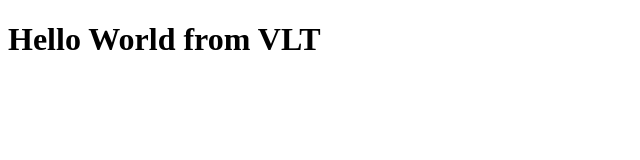
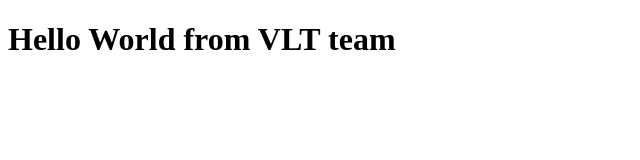
Before and after one commit to billal-ayyoob/BootcampProject1, a plain HTML site: page index.html in a window 1280 px wide. Shown: the whole page, without its empty margins (0-640 px from the left). Drawn offline with Linux system fonts and the light colour scheme.

Commit message:
Updated index.html

```diff
--- a/index.html
+++ b/index.html
@@ -6,6 +6,6 @@
     <title>Document</title>
 </head>
 <body>
-    <h1>Hello World from VLT</h1>
+    <h1>Hello World from VLT team</h1>
 </body>
 </html>
```
